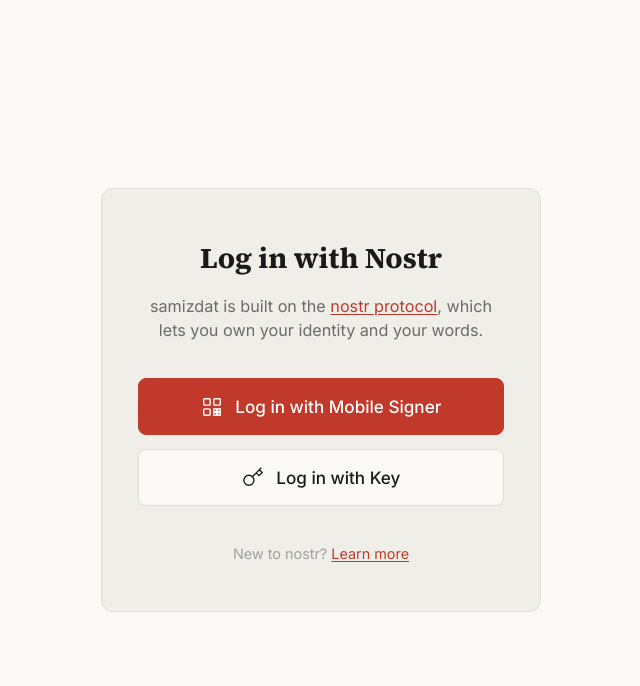
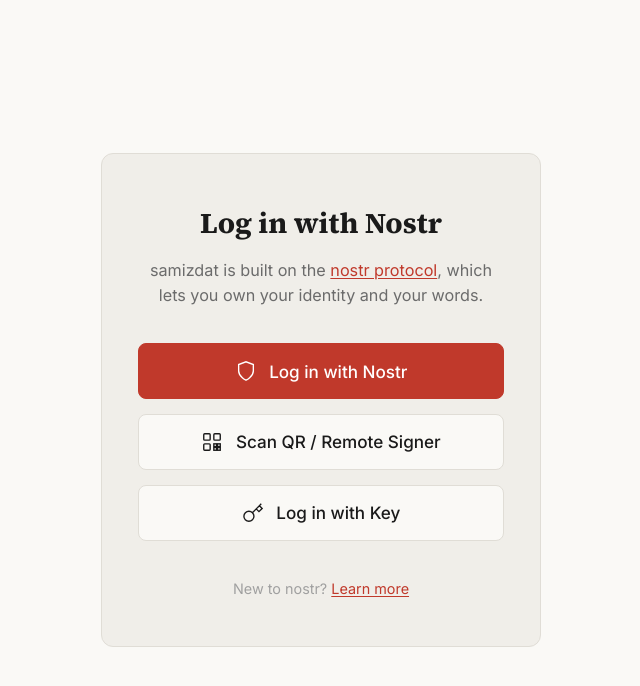
Before and after one commit to satsdisco/samizdat, a React (Vite) app: page / in a window 1280 px wide. Both pictures are taken after a click on the button "START WRITING NOW". Shown: the top 686 px of the page, without its empty margins (319-959 px from the left). Built offline with nearby package versions, Linux system fonts and the light colour scheme; a web font is replaced by a local one.

Commit message:
fix: restore window.nostr.js widget + 'Log in with Nostr' button — this flow was working

```diff
--- a/index.html
+++ b/index.html
@@ -49,6 +49,22 @@
         }
       });
     </script>
+    <!-- window.nostr.js — NIP-46 polyfill for mobile signers -->
+    <script>
+      window.wnjParams = {
+        position: 'bottom',
+        accent: 'neutral',
+        startHidden: true,
+        compactMode: true,
+        nostrConnectRelays: ['wss://relay.nsec.app', 'wss://relay.primal.net', 'wss://nos.lol', 'wss://relay.damus.io'],
+        appMetadata: {
+          name: 'Samizdat',
+          image: 'https://samizdat.press/og-image.png',
+          url: 'https://samizdat.press',
+        }
+      }
+    </script>
+    <script src="https://cdn.jsdelivr.net/npm/window.nostr.js/dist/window.nostr.min.js"></script>
     <script type="module" src="/src/main.tsx"></script>
   </body>
 </html>
--- a/src/components/LoginScreen.tsx
+++ b/src/components/LoginScreen.tsx
@@ -231,9 +231,20 @@
         {loginError && <div className="login-error">{loginError}</div>}
 
         <div className="login-methods">
-          {/* Mobile signer / QR — featured because it's the best mobile flow */}
+          {/* Log in with Nostr — uses window.nostr (extension or window.nostr.js widget) */}
           <button
             className="login-method-btn featured"
+            onClick={onExtensionLogin}
+            disabled={isLoggingIn}
+          >
+            <svg className="method-icon" width="22" height="22" viewBox="0 0 24 24" fill="none" stroke="currentColor" strokeWidth="1.5">
+              <path d="M12 22s8-4 8-10V5l-8-3-8 3v7c0 6 8 10 8 10z" />
+            </svg>
+            {isLoggingIn ? 'Connecting…' : 'Log in with Nostr'}
+          </button>
+
+          <button
+            className="login-method-btn"
             onClick={startQrFlow}
             disabled={isLoggingIn}
           >
@@ -246,22 +257,8 @@
               <rect x="14" y="18" width="3" height="3" />
               <rect x="18" y="18" width="3" height="3" />
             </svg>
-            {isLoggingIn ? 'Connecting…' : 'Log in with Mobile Signer'}
+            Scan QR / Remote Signer
           </button>
-
-          {/* Extension — only show if NIP-07 extension is actually installed */}
-          {typeof window !== 'undefined' && !!window.nostr && (
-            <button
-              className="login-method-btn"
-              onClick={onExtensionLogin}
-              disabled={isLoggingIn}
-            >
-              <svg className="method-icon" width="22" height="22" viewBox="0 0 24 24" fill="none" stroke="currentColor" strokeWidth="1.5">
-                <path d="M12 22s8-4 8-10V5l-8-3-8 3v7c0 6 8 10 8 10z" />
-              </svg>
-              Log in with Extension
-            </button>
-          )}
 
           <button
             className="login-method-btn"
```
